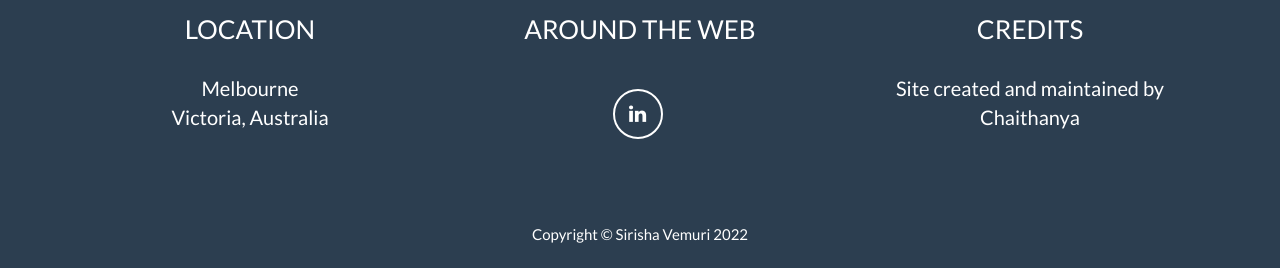
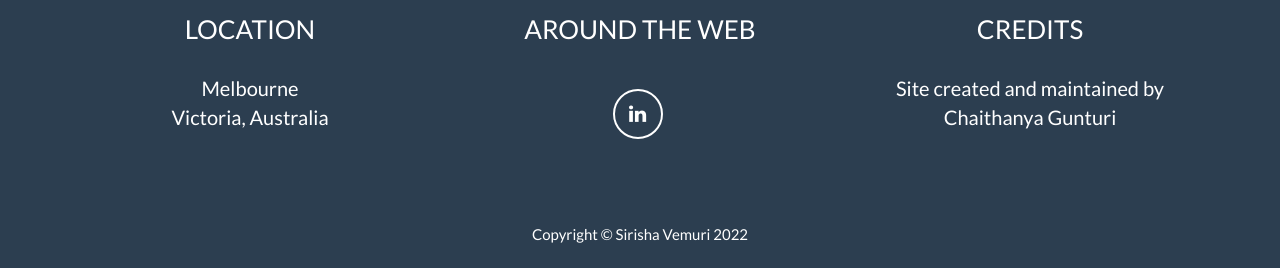
Before and after one commit to sirisha-vemuri/Portfolio, a Jekyll site: the page built from _posts/2022-01-17-FitnessMe-Mobile-App.markdown, in a window 1280 px wide and 900 px high, scrolled down 2479 px. Shown: the part 629-897 px from the top of the window. Built offline with Jekyll 4.4.1, drawn with Linux system fonts in a browser that asks for light colours.

Commit message:
some updates

```diff
--- a/_config.yml
+++ b/_config.yml
@@ -58,7 +58,7 @@ address:
   - line: Victoria, Australia
 
 # Credits content
-credits: 'Site created and maintained by Chaithanya'
+credits: 'Site created and maintained by Chaithanya Gunturi'
 
 # Build settings
 markdown: kramdown
```
